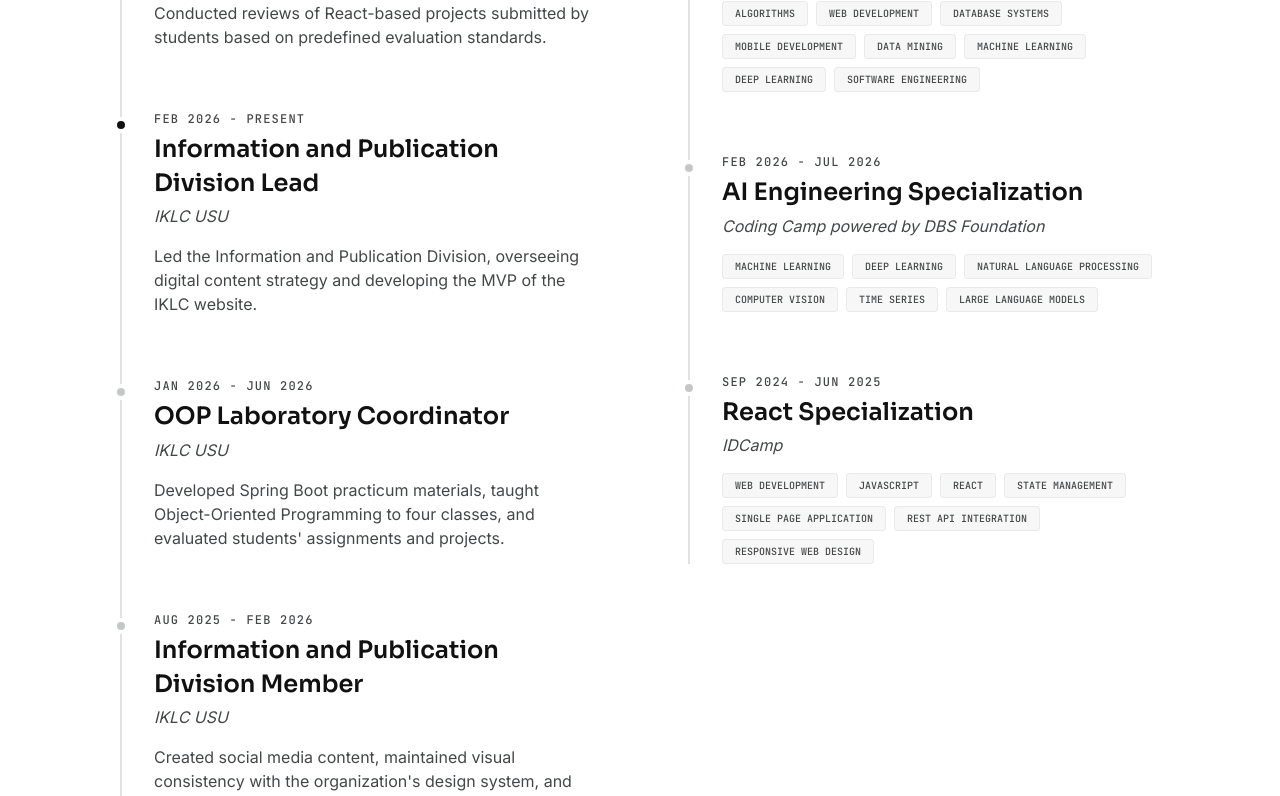
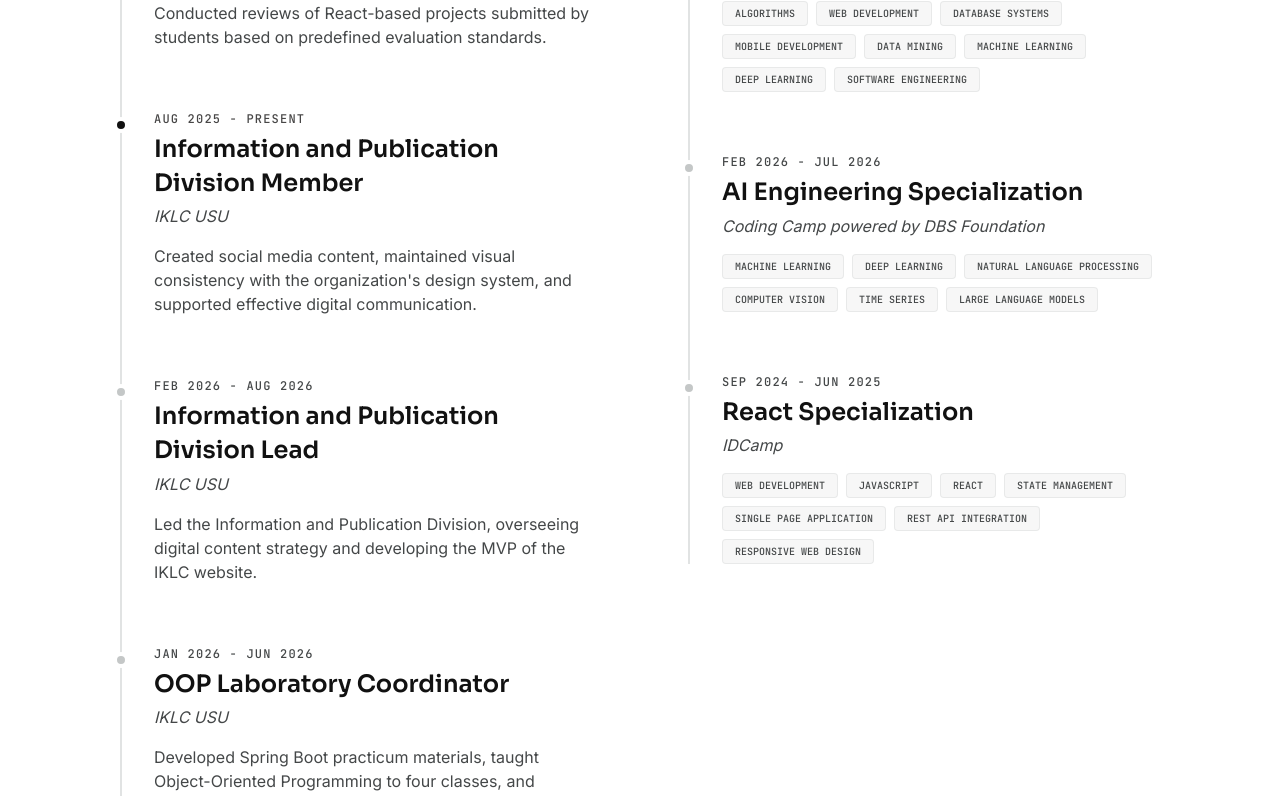
Before and after one commit to andrelim-dev/my-portfolio, a React (Vite) app: page / in a window 1280 px wide. Shown: the part 4539-5335 px from the top of the page. Built offline with nearby package versions, Linux system fonts and the light colour scheme.

Commit message:
chore: update experience data

```diff
--- a/src/data/experience.js
+++ b/src/data/experience.js
@@ -9,13 +9,22 @@
     current: true,
   },
   {
+    id: "information-publication-division-member",
+    period: "Aug 2025 - Present",
+    role: "Information and Publication Division Member",
+    org: "IKLC USU",
+    description:
+      "Created social media content, maintained visual consistency with the organization's design system, and supported effective digital communication.",
+    current: true,
+  },
+  {
     id: "information-publication-division-lead",
-    period: "Feb 2026 - Present",
+    period: "Feb 2026 - Aug 2026",
     role: "Information and Publication Division Lead",
     org: "IKLC USU",
     description:
       "Led the Information and Publication Division, overseeing digital content strategy and developing the MVP of the IKLC website.",
-    current: true,
+    current: false,
   },
   {
     id: "oop-coordinator",
@@ -24,15 +33,6 @@
     org: "IKLC USU",
     description:
       "Developed Spring Boot practicum materials, taught Object-Oriented Programming to four classes, and evaluated students' assignments and projects.",
-    current: false,
-  },
-  {
-    id: "information-publication-division-member",
-    period: "Aug 2025 - Feb 2026",
-    role: "Information and Publication Division Member",
-    org: "IKLC USU",
-    description:
-      "Created social media content, maintained visual consistency with the organization's design system, and supported effective digital communication.",
     current: false,
   },
   {
```
